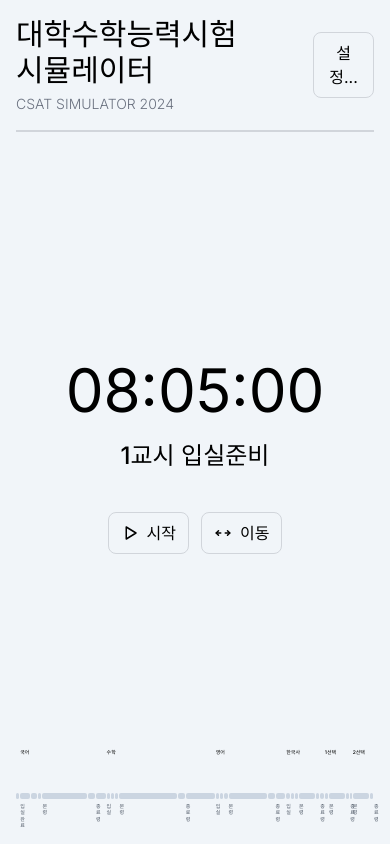
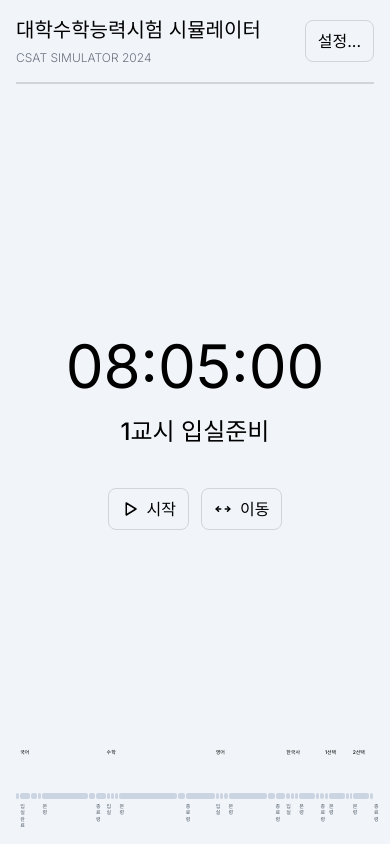
Before and after one commit to ArpaAP/csat-simulator, a Next.js app: page / in a window 390 px wide. Shown: the top 844 px of the page. Built offline with nearby package versions, Linux system fonts and the light colour scheme.

Commit message:
fix: 레이아웃 수정

```diff
--- a/src/app/layout.tsx
+++ b/src/app/layout.tsx
@@ -5,7 +5,7 @@ const inter = Inter({ subsets: ["latin"] });
 
 export const metadata = {
   title: "대학수학능력시험 안내방송 시뮬레이터",
-  description: "Generated by create next app",
+  description: "CSAT Simulator 2024",
 };
 
 export default function RootLayout({
--- a/src/app/page.tsx
+++ b/src/app/page.tsx
@@ -91,20 +91,20 @@ export default function Home() {
       <div className="flex">
         <div className="mr-auto">
           <h1
-            className="text-3xl mb-1.5"
+            className="text-xl lg:text-3xl mb-1.5"
             style={{
               wordBreak: "keep-all",
             }}
           >
             대학수학능력시험 시뮬레이터
           </h1>
-          <div className="text-gray-500 font-light text-sm">
+          <div className="text-gray-500 font-light text-xs lg:text-sm">
             CSAT SIMULATOR 2024
           </div>
         </div>
         <button
           type="button"
-          className="hover:bg-black/10 border border-gray-300 transition-all duration-300 my-auto px-3 py-2 rounded-lg"
+          className="flex-shrink-0 hover:bg-black/10 border border-gray-300 transition-all duration-300 my-auto px-3 py-2 rounded-lg"
         >
           설정...
         </button>
@@ -134,7 +134,7 @@ export default function Home() {
               className="flex gap-2 hover:bg-black/10 border border-gray-300 transition-all duration-300 my-auto px-3 py-2 rounded-lg"
               onClick={() => {
                 setActive(true);
-                if (!audio!.ended) {
+                if (!audio!.ended && audio!.src) {
                   audio!.play();
                 }
               }}
@@ -147,8 +147,15 @@ export default function Home() {
             type="button"
             className="flex gap-2 hover:bg-black/10 border border-gray-300 transition-all duration-300 my-auto px-3 py-2 rounded-lg"
             onClick={() => {
-              let hour = Number(prompt("이동할 시"));
-              let minute = Number(prompt("이동할 분"));
+              let hourPrompt = prompt("이동할 시");
+              if (hourPrompt === null) return;
+
+              let hour = Number(hourPrompt);
+
+              let minutePrompt = Number(prompt("이동할 분"));
+              if (minutePrompt === null) return;
+
+              let minute = Number(minutePrompt);
 
               let newSeconds = hour * 60 * 60 + minute * 60 - 29100;
 
@@ -203,7 +210,7 @@ export default function Home() {
                   "text-[5px] text-gray-600 w-[5px] tracking-tight leading-tight",
                   ["준비령", "입실준비", "예비령", "10분전", "5분전"].includes(
                     one.short
-                  )
+                  ) || one.time === "1600"
                     ? "hidden lg:block"
                     : ""
                 )}
```
